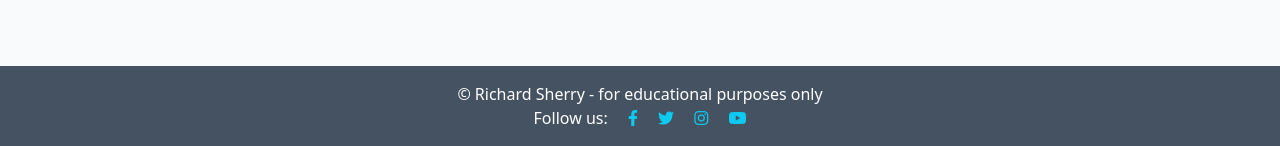
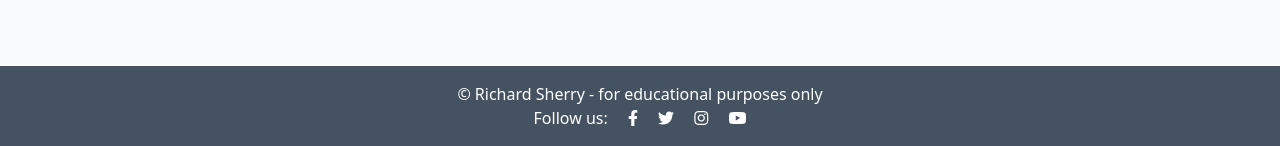
Before and after one commit to sherryrich/heard-it, a Django app: page / in a window 1280 px wide. Shown: the part 654-800 px from the top of the page. Run offline with Django 3.2, Linux system fonts and the light colour scheme; data that the repository does not hold is empty.

Commit message:
updated css footer color and hover status for links

```diff
--- a/static/css/style.css
+++ b/static/css/style.css
@@ -15,11 +15,12 @@ body {
 
 a {
     text-decoration: none;
-    color:#0dcaf0;
+    color:#ffffff;
 }
 
 a:hover {
     text-decoration: underline;
+    color: #0dcaf0 !important;
 }
 
 
```
Also changed, not shown: README.md.
